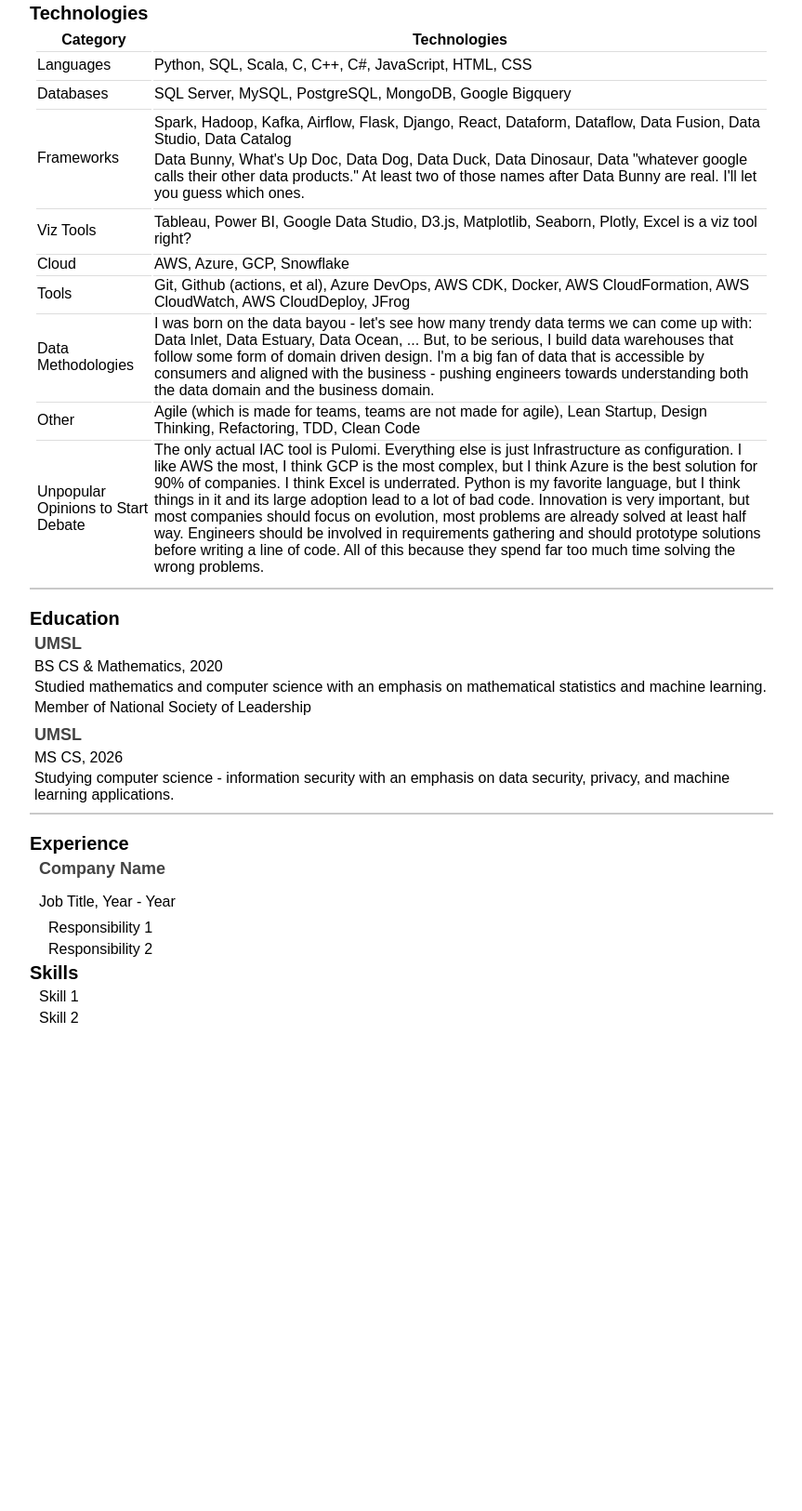
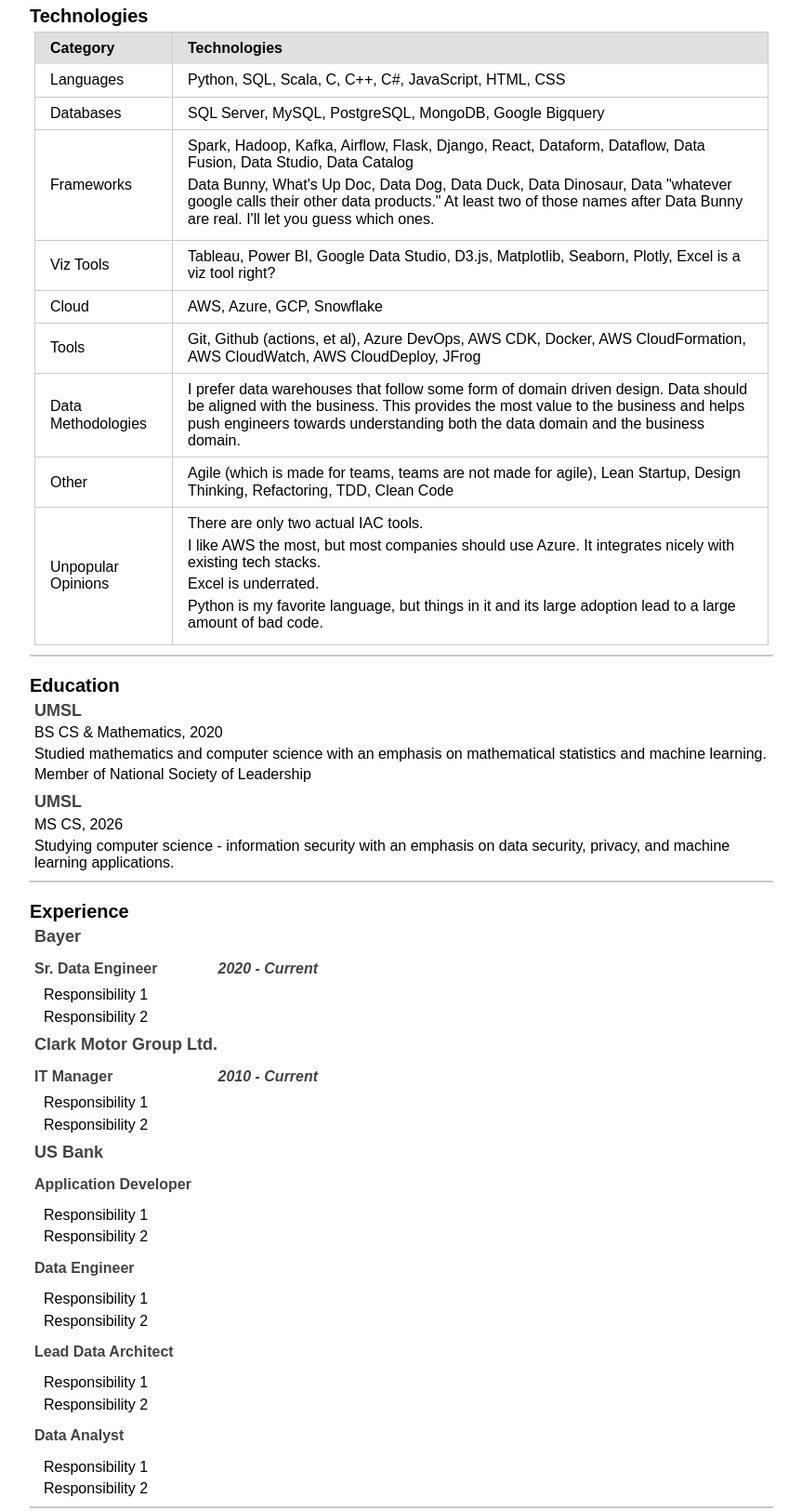
Before and after one commit to dgillis91/dgillis91.github.io, a plain HTML site: page docs/html/resume.html in a window 1280 px wide. Shown: the part 366-1991 px from the top of the page at 93% size, without its empty margins (208-1071 px from the left). Before the commit the page ends 1495 px from the top, so only its background shows below. Drawn offline with nearby package versions, Linux system fonts and the light colour scheme.

Commit message:
tests web components

```diff
--- /dev/null
+++ b/docs/components/JobHeader.js
@@ -0,0 +1,27 @@
+import "./sources.js";
+
+class JobHeader extends HTMLElement {
+  constructor() {
+    super();
+  }
+
+  connectedCallback() {
+    if (this.getAttribute('job-dates')) {
+
+    }
+    this.innerHTML = `
+      <resume-sources></resume-sources>
+      <div class="pure-g">
+        <div class="pure-u-1-4 job-title">
+          ${this.getAttribute('job-title')}
+        </div>
+        <div class="pure-u-1-4 job-title job-title-year">
+          ${this.getAttribute('job-dates') ? this.getAttribute('job-dates') : ''}
+        </div>
+        <div class="pure-u-1-2"></div>
+      </div>
+    `;
+  }
+}
+
+customElements.define('job-header', JobHeader);
--- /dev/null
+++ b/docs/components/sources.js
@@ -0,0 +1,23 @@
+const PURE_LINK = `<link
+rel="stylesheet"
+href="https://cdn.jsdelivr.net/npm/purecss@3.0.0/build/pure-min.css"
+integrity="sha384-X38yfunGUhNzHpBaEBsWLO+A0HDYOQi8ufWDkZ0k9e0eXz/tH3II7uKZ9msv++Ls"
+crossorigin="anonymous"
+/>`;
+
+const RESUME_LINK = `<link rel="stylesheet" href="../css/resume.css" />`;
+
+export default class Sources extends HTMLElement {
+  constructor() {
+    super();
+  }
+
+  connectedCallback() {
+    this.innerHTML = `
+      ${PURE_LINK}
+      ${RESUME_LINK}
+    `;
+  }
+};
+
+customElements.define('resume-sources', Sources);
--- a/docs/css/resume.css
+++ b/docs/css/resume.css
@@ -18,8 +18,6 @@
 }
 
 .contact {
-  display: flex;
-  justify-content: space-between;
   margin-top: 5px;
   margin-bottom: 10px;
 }
@@ -30,12 +28,20 @@
   color: #434343;
 }
 
-.current-job-title {
+.job-title {
   font-size: 16px;
   color: #434343; /* Updated font color to grey */
   font-weight: bold;
   margin-bottom: 10px;
   margin-top: 10px;
+}
+
+.job-title-year {
+  font-style: italic;
+}
+
+.l-offset {
+  margin-left: 10px;
 }
 
 /* Set heading styles */
@@ -109,7 +115,7 @@
 
 li {
   margin-bottom: 5px;
-  margin-left: 10px;
+  margin-left: 0px;
 }
 
 /* Set image styles */
@@ -117,7 +123,3 @@
   max-width: 100%;
   height: auto;
 }
-
-td {
-  border-top: 1px solid #dddddd;
-}
--- a/docs/html/resume.html
+++ b/docs/html/resume.html
@@ -3,30 +3,37 @@
   <head>
     <meta charset="UTF-8" />
     <meta name="viewport" content="width=device-width, initial-scale=1.0" />
+    <script src="../components/JobHeader.js" type="module"></script>
     <link rel="stylesheet" href="../css/resume.css" />
+    <link
+      rel="stylesheet"
+      href="https://cdn.jsdelivr.net/npm/purecss@3.0.0/build/pure-min.css"
+      integrity="sha384-X38yfunGUhNzHpBaEBsWLO+A0HDYOQi8ufWDkZ0k9e0eXz/tH3II7uKZ9msv++Ls"
+      crossorigin="anonymous"
+    />
     <title>Resume</title>
   </head>
   <body class="container">
     <!-- Intro -->
     <div class="introduction">
       <h1>David Gillis</h1>
-      <p class="current-job-title">Sr. Data Engineer</p>
+      <p class="job-title">Sr. Data Engineer</p>
 
       <!-- Contact -->
-      <div class="contact">
-        <span class="contact-item">
+      <div class="pure-g contact">
+        <span class="pure-u-1-4 contact-item">
           Phone: <a href="tel:636.448.5889">636.448.5889</a>
         </span>
-        <span class="contact-item">
+        <span class="pure-u-1-4 contact-item">
           Email: <a href="mailto:dgillis91@gmail.com">dgillis91@gmail.com</a>
         </span>
-        <span class="contact-item">
+        <span class="pure-u-1-4 contact-item">
           LinkedIn:
           <a href="https://www.linkedin.com/in/david-gillis-107b20110/">
             dgillis91
           </a>
         </span>
-        <span class="contact-item">
+        <span class="pure-u-1-4 contact-item">
           Github: <a href="https://www.github.com/dgillis91">dgillis91</a>
         </span>
       </div>
@@ -43,7 +50,7 @@
             Effective <b>data people</b> leader who focuses on creating a
             positive culture which:
           </p>
-          <ul class="section-element">
+          <ul class="section-element l-offset">
             <li id="summary-item1" class="section-element-content">
               Puts people first.
             </li>
@@ -74,7 +81,7 @@
       <section id="technologies" class="section">
         <h2 id="technologies-header">Technologies</h2>
         <div class="section-container">
-          <table class="section-element">
+          <table class="section-element pure-table pure-table-bordered">
             <thead>
               <tr>
                 <th>Category</th>
@@ -84,94 +91,80 @@
 
             <tbody>
               <tr>
-                <td class="section-element-content">Languages</td>
-                <td class="section-element-content">
-                  <p class="section-element-content">
-                    Python, SQL, Scala, C, C++, C#, JavaScript, HTML, CSS
-                  </p>
+                <td>Languages</td>
+                <td>Python, SQL, Scala, C, C++, C#, JavaScript, HTML, CSS</td>
+              </tr>
+              <tr>
+                <td>Databases</td>
+                <td>SQL Server, MySQL, PostgreSQL, MongoDB, Google Bigquery</td>
+              </tr>
+              <tr>
+                <td>Frameworks</td>
+                <td>
+                  <ul>
+                    <li>
+                      Spark, Hadoop, Kafka, Airflow, Flask, Django, React,
+                      Dataform, Dataflow, Data Fusion, Data Studio, Data Catalog
+                    </li>
+                    <li>
+                      Data Bunny, What's Up Doc, Data Dog, Data Duck, Data
+                      Dinosaur, Data "whatever google calls their other data
+                      products." At least two of those names after Data Bunny
+                      are real. I'll let you guess which ones.
+                    </li>
+                  </ul>
                 </td>
               </tr>
               <tr>
-                <td class="section-element-content">Databases</td>
-                <td class="section-element-content">
-                  <p class="section-element-content">
-                    SQL Server, MySQL, PostgreSQL, MongoDB, Google Bigquery
-                  </p>
+                <td>Viz Tools</td>
+                <td>
+                  Tableau, Power BI, Google Data Studio, D3.js, Matplotlib,
+                  Seaborn, Plotly, Excel is a viz tool right?
                 </td>
               </tr>
               <tr>
-                <td class="section-element-content">Frameworks</td>
-                <td class="section-element-content">
-                  <p class="section-element-content">
-                    Spark, Hadoop, Kafka, Airflow, Flask, Django, React,
-                    Dataform, Dataflow, Data Fusion, Data Studio, Data Catalog
-                  </p>
-                  <p class="section-element-content">
-                    Data Bunny, What's Up Doc, Data Dog, Data Duck, Data
-                    Dinosaur, Data "whatever google calls their other data
-                    products." At least two of those names after Data Bunny are
-                    real. I'll let you guess which ones.
-                  </p>
-                </td>
+                <td>Cloud</td>
+                <td>AWS, Azure, GCP, Snowflake</td>
               </tr>
               <tr>
-                <td class="section-element-content">Viz Tools</td>
-                <td class="section-element-content">
-                  <p class="section-element-content">
-                    Tableau, Power BI, Google Data Studio, D3.js, Matplotlib,
-                    Seaborn, Plotly, Excel is a viz tool right?
-                  </p>
-                </td>
-              </tr>
-              <tr>
-                <td class="section-element-content">Cloud</td>
-                <td class="section-element-content">
-                  AWS, Azure, GCP, Snowflake
-                </td>
-              </tr>
-              <tr>
-                <td class="section-element-content">Tools</td>
-                <td class="section-element-content">
+                <td>Tools</td>
+                <td>
                   Git, Github (actions, et al), Azure DevOps, AWS CDK, Docker,
                   AWS CloudFormation, AWS CloudWatch, AWS CloudDeploy, JFrog
                 </td>
               </tr>
               <tr>
-                <td class="section-element-content">Data Methodologies</td>
-                <td class="section-element-content">
-                  I was born on the data bayou - let's see how many trendy data
-                  terms we can come up with: Data Inlet, Data Estuary, Data
-                  Ocean, ... But, to be serious, I build data warehouses that
-                  follow some form of domain driven design. I'm a big fan of
-                  data that is accessible by consumers and aligned with the
-                  business - pushing engineers towards understanding both the
-                  data domain and the business domain.
+                <td>Data Methodologies</td>
+                <td>
+                  I prefer data warehouses that follow some form of domain
+                  driven design. Data should be aligned with the business. This
+                  provides the most value to the business and helps push
+                  engineers towards understanding both the data domain and the
+                  business domain.
                 </td>
               </tr>
               <tr>
-                <td class="section-element-content">Other</td>
-                <td class="section-element-content">
+                <td>Other</td>
+                <td>
                   Agile (which is made for teams, teams are not made for agile),
                   Lean Startup, Design Thinking, Refactoring, TDD, Clean Code
                 </td>
               </tr>
               <tr>
-                <td class="section-element-content">
-                  Unpopular Opinions to Start Debate
-                </td>
-                <td class="section-element-content">
-                  The only actual IAC tool is Pulomi. Everything else is just
-                  Infrastructure as configuration. I like AWS the most, I think
-                  GCP is the most complex, but I think Azure is the best
-                  solution for 90% of companies. I think Excel is underrated.
-                  Python is my favorite language, but I think things in it and
-                  its large adoption lead to a lot of bad code. Innovation is
-                  very important, but most companies should focus on evolution,
-                  most problems are already solved at least half way. Engineers
-                  should be involved in requirements gathering and should
-                  prototype solutions before writing a line of code. All of this
-                  because they spend far too much time solving the wrong
-                  problems.
+                <td>Unpopular Opinions</td>
+                <td>
+                  <ul>
+                    <li>There are only two actual IAC tools.</li>
+                    <li>
+                      I like AWS the most, but most companies should use Azure.
+                      It integrates nicely with existing tech stacks.
+                    </li>
+                    <li>Excel is underrated.</li>
+                    <li>
+                      Python is my favorite language, but things in it and its
+                      large adoption lead to a large amount of bad code.
+                    </li>
+                  </ul>
                 </td>
               </tr>
             </tbody>
@@ -206,30 +199,76 @@
       </section>
       <!-- End Education -->
 
-      <section>
+      <!-- Experience -->
+      <section id="experience" class="section">
         <h2>Experience</h2>
-        <ul>
-          <li>
-            <h3>Company Name</h3>
-            <p>Job Title, Year - Year</p>
-            <ul>
+        <ul class="section-container">
+          <!-- Bayer -->
+          <li class="section-element">
+            <h3>Bayer</h3>
+            <job-header
+              job-title="Sr. Data Engineer"
+              job-dates="2020 - Current"
+            ></job-header>
+            <ul class="l-offset">
               <li>Responsibility 1</li>
               <li>Responsibility 2</li>
-              <!-- Add more responsibilities here -->
             </ul>
           </li>
-          <!-- Add more experience details here -->
+          <!--End Bayer-->
+          <!-- Clark Motor Group -->
+          <li class="section-element">
+            <h3>Clark Motor Group Ltd.</h3>
+            <job-header
+              job-title="IT Manager"
+              job-dates="2010 - Current"
+            ></job-header>
+            <ul class="l-offset">
+              <li>Responsibility 1</li>
+              <li>Responsibility 2</li>
+            </ul>
+          </li>
+          <!-- End Clark Motor Group -->
+          <li class="section-element">
+            <h3>US Bank</h3>
+            <ul>
+              <li>
+                <job-header job-title="Application Developer"></job-header>
+              </li>
+              <li>
+                <ul class="l-offset">
+                  <li>Responsibility 1</li>
+                  <li>Responsibility 2</li>
+                </ul>
+              </li>
+              <li>
+                <job-header job-title="Data Engineer"></job-header>
+              </li>
+              <li>
+                <ul class="l-offset">
+                  <li>Responsibility 1</li>
+                  <li>Responsibility 2</li>
+                </ul>
+              </li>
+              <li><job-header job-title="Lead Data Architect"></job-header></li>
+              <li>
+                <ul class="l-offset">
+                  <li>Responsibility 1</li>
+                  <li>Responsibility 2</li>
+                </ul>
+              </li>
+              <li><job-header job-title="Data Analyst"></job-header></li>
+              <li>
+                <ul class="l-offset">
+                  <li>Responsibility 1</li>
+                  <li>Responsibility 2</li>
+                </ul>
+              </li>
+            </ul>
+          </li>
         </ul>
       </section>
-
-      <section>
-        <h2>Skills</h2>
-        <ul>
-          <li>Skill 1</li>
-          <li>Skill 2</li>
-          <!-- Add more skills here -->
-        </ul>
-      </section>
+      <!-- End Experience -->
     </main>
   </body>
 </html>
```
